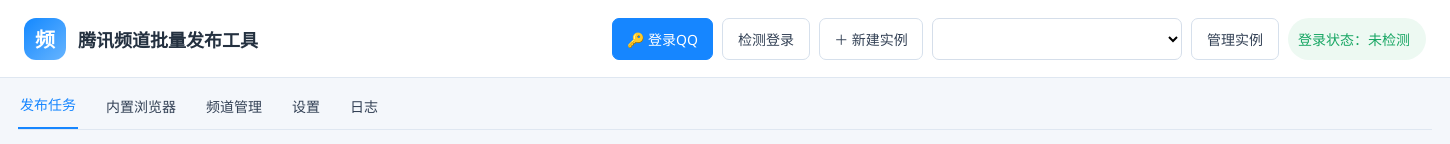
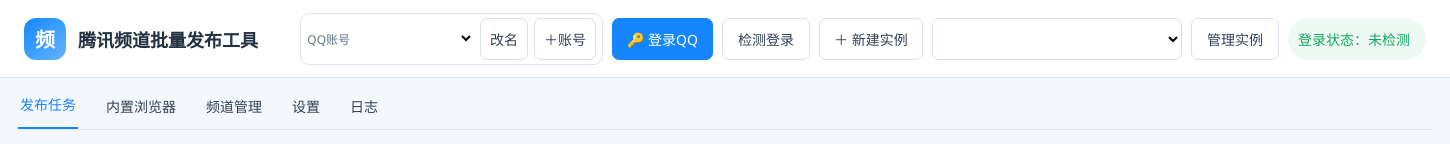
Before and after one commit to ximishan/qqChannel, an Electron app: page src/renderer/index.html in a window 1450 px wide. Shown: the top 144 px of the page. Drawn offline with Linux system fonts and the light colour scheme; no server answers.

Commit message:
feat: load QQ account switcher UI

```diff
--- a/src/renderer/index.html
+++ b/src/renderer/index.html
@@ -148,5 +148,6 @@
   <script src="task-instance-selector.js"></script>
   <script src="channel-sync.js"></script>
   <script src="task-title-cleanup.js"></script>
+  <script src="account-ui.js"></script>
 </body>
 </html>
```
